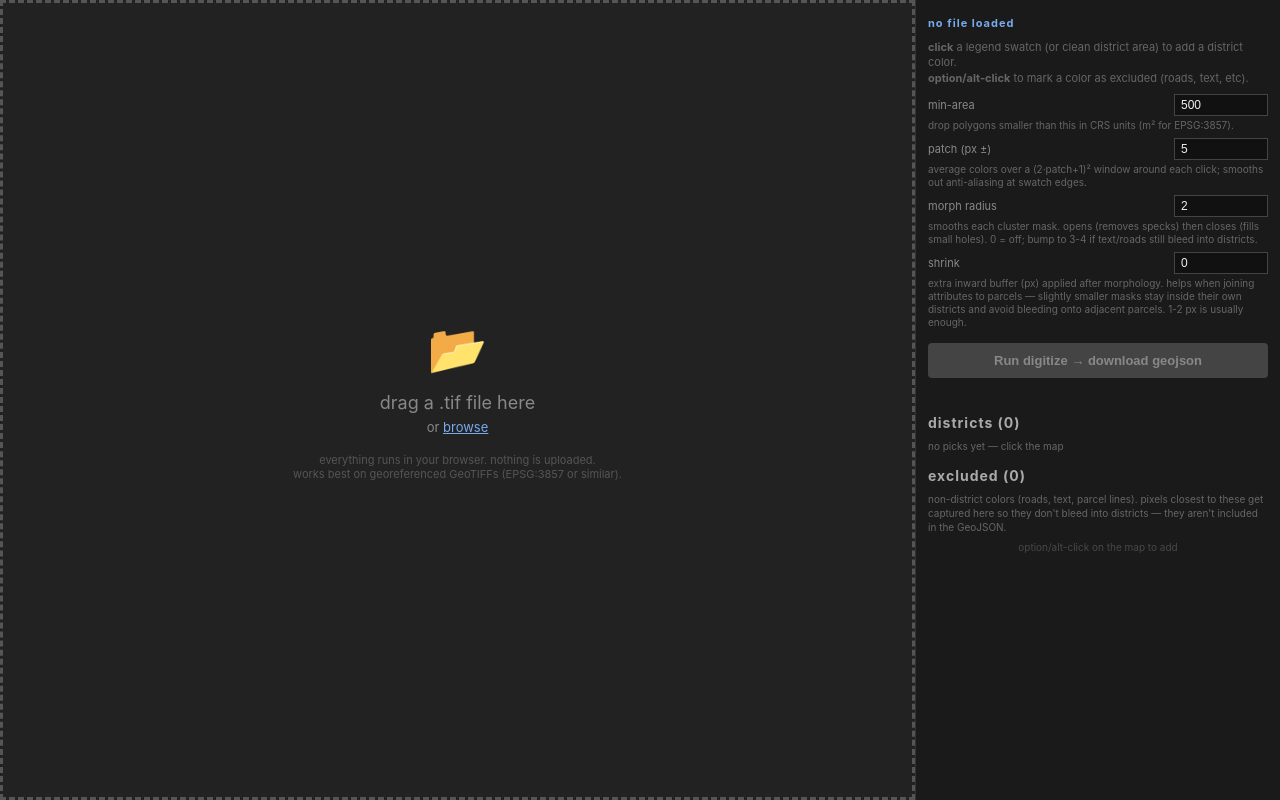
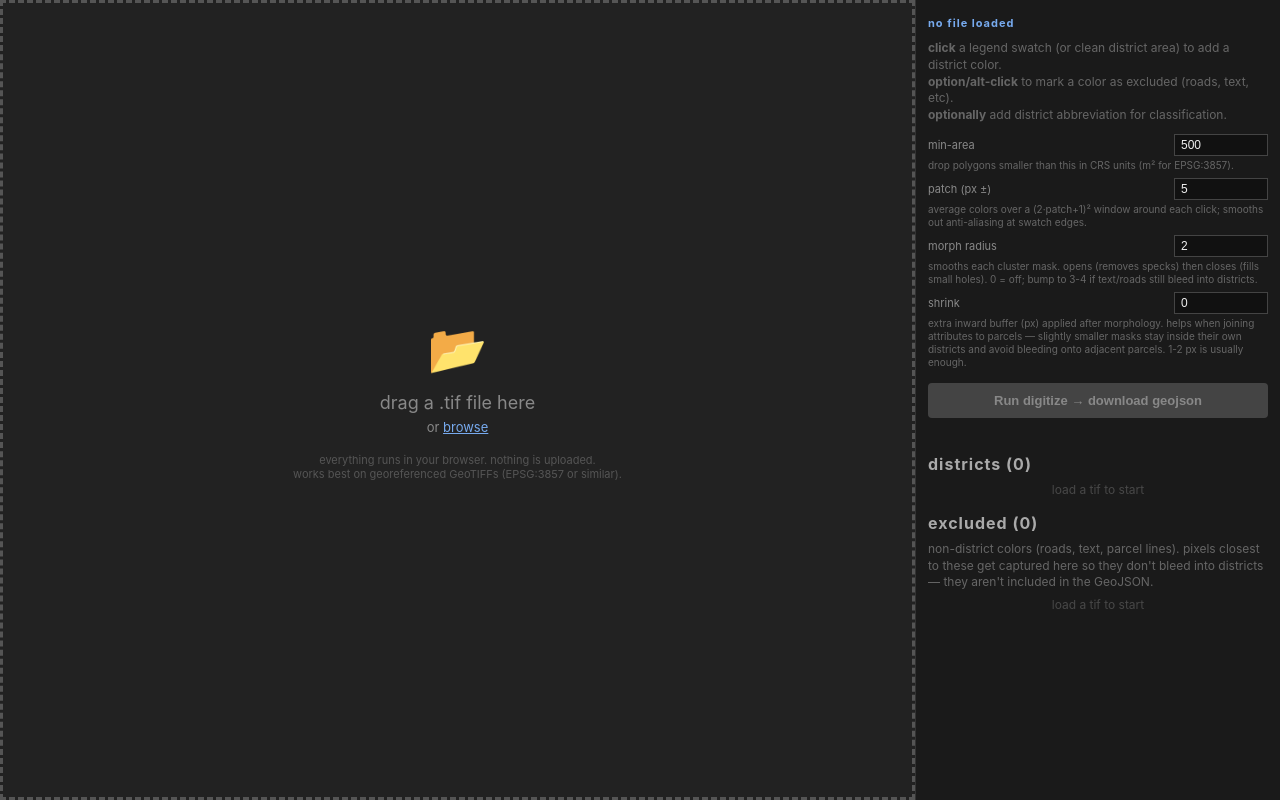
Before and after one commit to jakerobg/zoning-vectorizer, a plain HTML site: page index.html in a window 1280 px wide. Drawn offline with nearby package versions, Linux system fonts and the light colour scheme.

Commit message:
style changes

```diff
--- a/app.js
+++ b/app.js
@@ -199,8 +199,13 @@ function renderPicks() {
 
   document.getElementById("countDistricts").textContent = nD;
   document.getElementById("countExcluded").textContent = nE;
-  if (nD === 0) districts.innerHTML = `<div class="section-desc" style="text-align:center;opacity:0.6">${state.name ? "click the map to add a district" : "load a tif to start"}</div>`;
-  if (nE === 0) excluded.innerHTML  = `<div class="section-desc" style="text-align:center;opacity:0.6">option/alt-click on the map to add</div>`;
+  const empty = (msg) => `<div class="section-desc" style="text-align:center;opacity:0.6">${msg}</div>`;
+  if (nD === 0) {
+    districts.innerHTML = empty(state.name ? "click the map to add a district" : "load a tif to start");
+  }
+  if (nE === 0) {
+    excluded.innerHTML = empty(state.name ? "option/alt-click on the map to add" : "load a tif to start");
+  }
 }
 
 // ---------- digitize ---------------------------------------------------------
@@ -361,3 +366,5 @@ drop.addEventListener("drop", (e) => {
 fileInput.addEventListener("change", (e) => { if (e.target.files[0]) loadTif(e.target.files[0]); });
 document.getElementById("reset").addEventListener("click", reset);
 runBtn.addEventListener("click", digitize);
+
+renderPicks();  // initial empty-state messages
--- a/index.html
+++ b/index.html
@@ -35,7 +35,7 @@
             }
             h2 {
                 margin: 4px 0 8px;
-                font-size: 14px;
+                font-size: 16px;
                 color: #aaa;
                 text-transform: lowercase;
                 letter-spacing: 1px;
@@ -74,7 +74,7 @@
             .pick {
                 display: flex;
                 align-items: center;
-                gap: 6px;
+                gap: 10px;
                 padding: 6px;
                 border-bottom: 1px solid #2a2a2a;
             }
@@ -86,12 +86,14 @@
             }
             .meta {
                 flex: 1;
+                min-width: 0;
                 font-family: ui-monospace, monospace;
-                font-size: 11px;
+                font-size: 12px;
                 color: #aaa;
             }
             .meta input {
                 width: 100%;
+                box-sizing: border-box;
                 padding: 3px 5px;
                 font-size: 12px;
                 background: #111;
@@ -110,7 +112,7 @@
                 line-height: 1.3;
             }
             .section-desc {
-                font-size: 10px;
+                font-size: 12px;
                 color: #666;
                 margin: 0 0 6px 0;
                 line-height: 1.4;
@@ -122,11 +124,12 @@
                 background: #333;
                 color: #aaa;
                 border: 0;
-                width: 24px;
-                height: 24px;
+                width: 28px;
+                height: 28px;
+                flex: 0 0 28px;
                 cursor: pointer;
                 font-size: 14px;
-                border-radius: 3px;
+                border-radius: 1px;
             }
             .del:hover {
                 background: #a33;
@@ -185,7 +188,7 @@
                 padding: 20px;
             }
             .help {
-                font-size: 11px;
+                font-size: 12px;
                 color: #666;
                 line-height: 1.4;
                 margin-bottom: 8px;
@@ -238,9 +241,10 @@
                     ><button id="reset" style="display: none">reset</button>
                 </h2>
                 <div class="crs" id="crsInfo"></div>
-                <div class="help" style="margin-top: 10px">
+                <div class="help" style="margin-top: 10px; margin-bottom: 10px">
                     <b>click</b> a legend swatch (or clean district area) to add a district color.<br />
-                    <b>option/alt-click</b> to mark a color as excluded (roads, text, etc).
+                    <b>option/alt-click</b> to mark a color as excluded (roads, text, etc).<br />
+                    <b>optionally</b> add district abbreviation for classification.<br />
                 </div>
 
                 <div class="row"><label>min-area</label><input type="number" id="minArea" value="500" step="50" /></div>
@@ -275,18 +279,14 @@
                 <div id="status"></div>
 
                 <h2 style="margin-top: 14px">districts (<span id="countDistricts">0</span>)</h2>
-                <div id="listDistricts"><div id="emptyD" class="section-desc">no picks yet — click the map</div></div>
+                <div id="listDistricts"></div>
 
                 <h2 style="margin-top: 14px">excluded (<span id="countExcluded">0</span>)</h2>
                 <div class="section-desc">
                     non-district colors (roads, text, parcel lines). pixels closest to these get captured here so they
                     don't bleed into districts — they aren't included in the GeoJSON.
                 </div>
-                <div id="listExcluded">
-                    <div id="emptyE" class="section-desc" style="text-align: center; opacity: 0.6">
-                        option/alt-click on the map to add
-                    </div>
-                </div>
+                <div id="listExcluded"></div>
             </div>
         </div>
 
```
Also changed, not shown: 1 other file.
